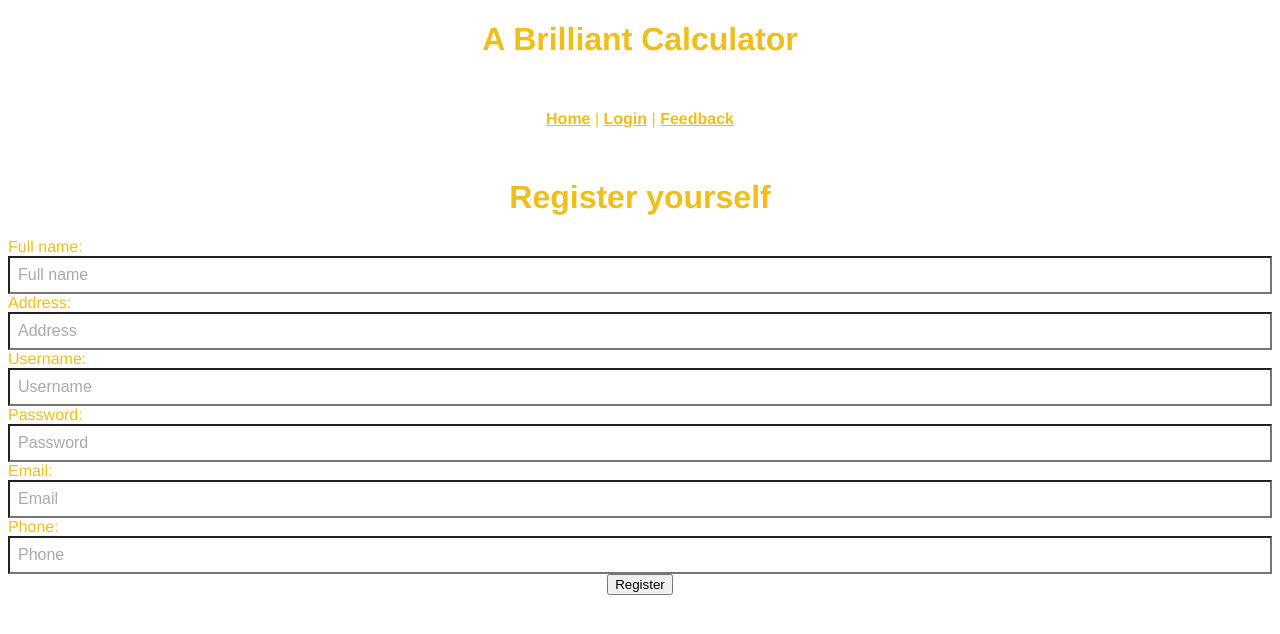
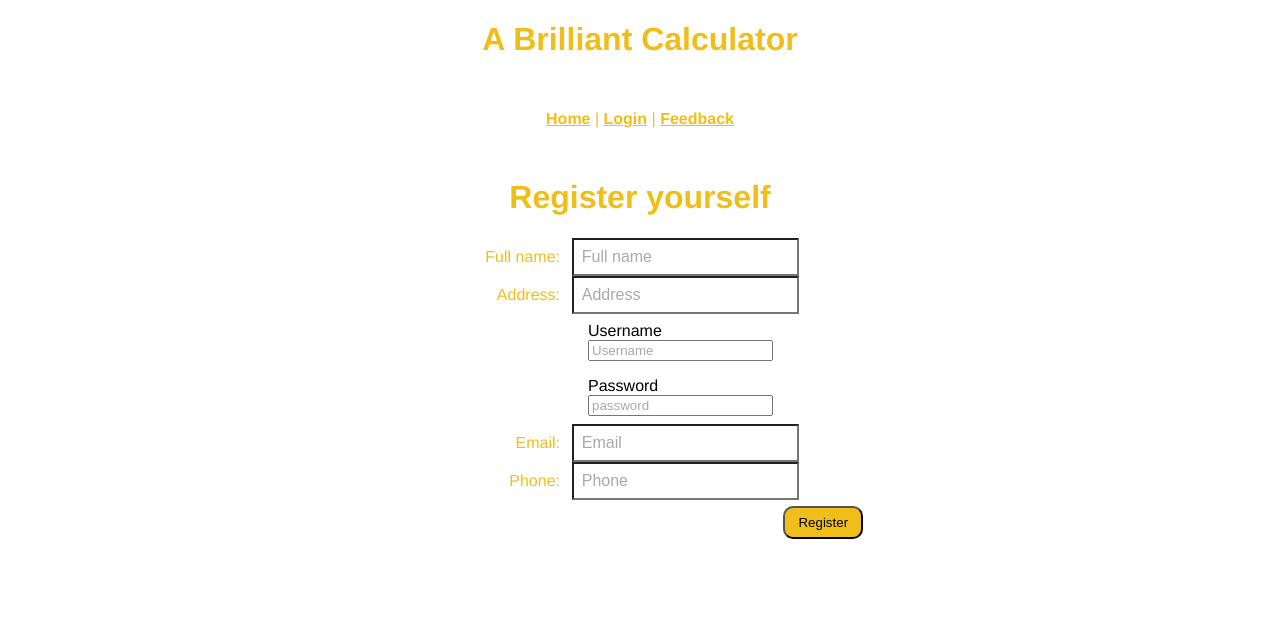
Before and after one commit to andershc/IDATT2015-FullStack, a Vue app: page /register in a window 1280 px wide. Shown: the top 634 px of the page. Built offline with nearby package versions, Linux system fonts and the light colour scheme.

Commit message:
Tests for registration of user. With small changes to the register page

```diff
--- a/src/components/BaseInput.vue
+++ b/src/components/BaseInput.vue
@@ -1,6 +1,11 @@
 <template>
+  <div id="inputWithLabel">
+    <div>
       <label id="label" v-if="label" :for="uuid"> {{ label }}: </label>
+    </div>
+    <div>
       <input
+        data-testid="inputField"
         class="baseInputField"
         v-bind="{
       ...$attrs,
@@ -16,6 +21,10 @@
         @blur="$emit('validate')"
         @keypress="$emit('validate')"
     />
+    </div>
+
+  </div>
+
   <BaseErrorMessage v-if="error" :id="`${uuid}-error`">
     {{ error }}
   </BaseErrorMessage>
@@ -55,12 +64,11 @@ export default {
   },
 };
 </script>
-<style>
+<style scoped>
 .baseInputField {
   text-align: left;
   font-size: 1em;
   color: black;
-  resize: none;
   background: white;
   padding: 0.5em;
 }
@@ -74,6 +82,19 @@ export default {
 }
 
 #label {
-  text-align: left;
+  text-align: right;
+  align-content: end;
+  position: absolute;
+  top: 50%;
+  left: 20%;
+  transform: translate(-50%, -50%);
+  width: 5em;
+
+}
+#inputWithLabel {
+  display: grid;
+  grid-template-columns: auto auto;
+  column-gap: 0.5em;
+  position: relative;
 }
 </style>
--- a/src/views/RegisterPage.vue
+++ b/src/views/RegisterPage.vue
@@ -1,21 +1,39 @@
 <template>
-  <form @submit.prevent="onRegister">
     <h1>Register yourself</h1>
     <div id="inputs">
       <BaseInput label="Full name" type="text" />
       <BaseInput label="Address" type="text" />
-      <BaseInput label="Username" v-model="user.username" type="text" />
-      <BaseInput label="Password" type="text" v-model="user.password" />
+      <div id="username" class="input">
+        <label>Username</label>
+        <input
+            placeholder="Username"
+            data-testid="usernameRegistrationField"
+            v-model="user.username"
+            type="text"
+        />
+      </div>
+      <div id="password" class="input">
+        <label>Password</label>
+        <input
+            placeholder="password"
+            data-testid="passwordRegistrationField"
+            type="text"
+            v-model="user.password"
+        />
+      </div>
+
       <BaseInput label="Email" type="text" />
       <BaseInput label="Phone" type="tel" />
     </div>
-    <button type="submit">Register</button>
-  </form>
+    <button data-testid="submit" @click="onRegister" id="register" type="submit">Register</button>
+    <label data-testid="registerStatusField" id="status" v-if="registerStatus">{{registerStatus}}</label>
 </template>
 
 <script>
 import BaseInput from "@/components/BaseInput";
 import { v4 as uuidv4 } from "uuid";
+import store from '@/store'
+import router from "@/router";
 
 export default {
   name: "RegisterPage",
@@ -25,10 +43,11 @@ export default {
   data() {
     return {
       user: {
-        id: "",
-        username: "",
-        password: "",
+        id: '',
+        username: '',
+        password: '',
       },
+      registerStatus: ''
     };
   },
   methods: {
@@ -37,17 +56,22 @@ export default {
         ...this.user,
         id: uuidv4(),
       };
-      this.$store
-        .dispatch("submitUser", user)
-        .then(() => {
-          this.$router.push("/login");
-        })
-        .catch((error) => {
-          this.$router.push({
-            name: "ErrorDisplay",
-            params: { error: error },
+      if(!(user.username === '' || user.password === '')){
+        store
+          .dispatch("submitUser", user)
+          .then(() => {
+            setTimeout(() =>
+              router.push("/login").catch((error) => {
+                router.push({
+                  name: "ErrorDisplay",
+                  params: { error: error },
+                })
+                  }), 100
+              )
           });
-        });
+      } else{
+        this.registerStatus = "failed"
+      }
     },
   },
 };
@@ -57,5 +81,33 @@ export default {
 #inputs {
   display: flex;
   flex-direction: column;
+  max-width: 400px;
+  width: 100%;
+  margin: auto;
+}
+#register {
+  max-width: 8em;
+  margin-left: 29%;
+  background: #f0be19;
+  margin-top: 0.5em;
+  border-radius: 10px;
+  padding: 0.5em 1em 0.5em 1em
+}
+
+#status {
+  color: red;
+}
+
+.input {
+  text-align: left;
+  font-size: 1em;
+  color: black;
+  background: white;
+  padding: 0.5em;
+  max-width: 50%;
+  margin-left: 35%;
+}
+::placeholder {
+  color: darkgray;
 }
 </style>
```
Also changed, not shown: 1 other file (tests, documents, lock files or other folders). Lines whose indentation alone changed are shown as unchanged.
